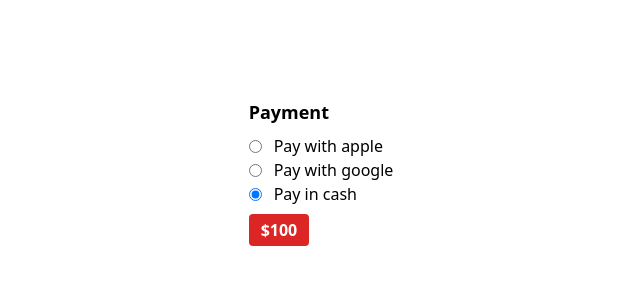
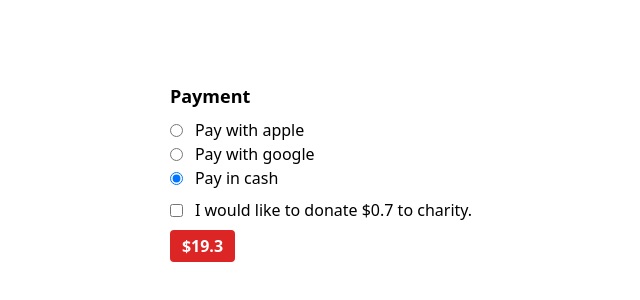
Before and after one commit to ifindev/modular-react-arch, a React app: page / in a window 1280 px wide. Shown: the part 228-528 px from the top of the page, without its empty margins (319-959 px from the left). Built offline with nearby package versions, Linux system fonts and the light colour scheme; the HTML template or start-up script is replaced by a standard one.

Commit message:
feat: add donation checkbox

```diff
--- a/src/modules/payment/components/payment.tsx
+++ b/src/modules/payment/components/payment.tsx
@@ -1,3 +1,4 @@
+import { useMemo, useState } from 'react';
 import { PaymentMethod } from '../domain/payment-method.model';
 import PaymentMethods from './payment-methods';
 
@@ -7,15 +8,37 @@ type Props = {
 };
 
 export default function Payment({ amount, paymentMethods }: Props) {
+  const [agreeToDonate, setAgreeToDonate] = useState(false);
+
+  const { total, tip } = useMemo(
+    () => ({
+      total: agreeToDonate ? Math.floor(amount + 1) : amount,
+      tip: parseFloat((Math.floor(amount + 1) - amount).toPrecision(10)),
+    }),
+    [agreeToDonate, amount]
+  );
+
   return (
     <div className="flex flex-col gap-2">
       <h3 className="font-bold text-lg">Payment</h3>
       <div className="flex flex-col">
         <PaymentMethods paymentMethods={paymentMethods} />
       </div>
+      <label htmlFor="donation" className="flex items-center gap-3">
+        <input
+          type="checkbox"
+          onChange={() => setAgreeToDonate((prev) => !prev)}
+          checked={agreeToDonate}
+        />
+        <p>
+          {agreeToDonate
+            ? 'Thanks for your donation.'
+            : `I would like to donate $${tip} to charity.`}
+        </p>
+      </label>
       <div>
         <button className="bg-red-600 text-white font-bold py-1 px-3 rounded">
-          ${amount}
+          ${total}
         </button>
       </div>
     </div>
--- a/src/modules/payment/views/payment.view-model.ts
+++ b/src/modules/payment/views/payment.view-model.ts
@@ -1,7 +1,7 @@
 import usePaymentMethods from '../hooks/use-payment-methods';
 
 export default function usePaymentViewModel() {
-  const amount = 100;
+  const amount = 19.3;
   const { paymentMethods } = usePaymentMethods();
 
   return { amount, paymentMethods };
```
